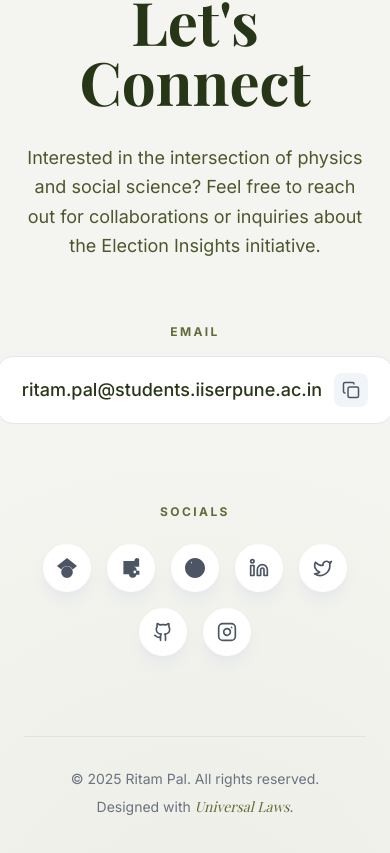
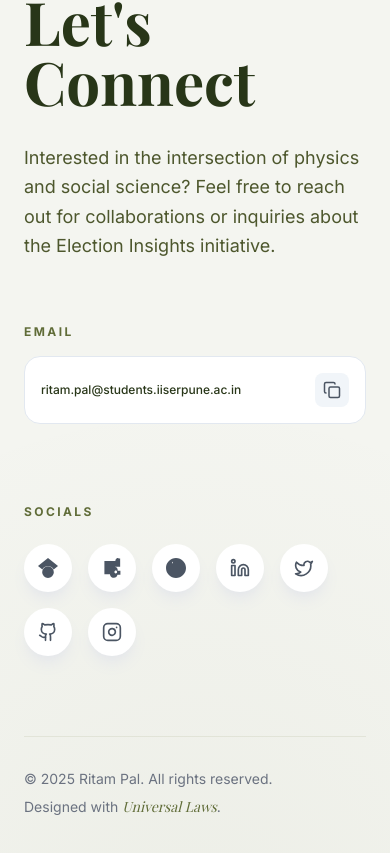
Before and after one commit to ritams/ritams.github.io, a React (Vite) app: page / in a window 390 px wide. Shown: the part 6206-7059 px from the top of the page. Built offline with nearby package versions, Linux system fonts and the light colour scheme.

Commit message:
left aligned footer.

```diff
--- a/src/App.jsx
+++ b/src/App.jsx
@@ -590,7 +590,7 @@ const Footer = ({ isDark }) => {
                 : 'bg-[radial-gradient(circle_at_50%_100%,rgba(96,108,56,0.1),transparent_50%)]'
                 }`}></div>
 
-            <div className="max-w-3xl mx-auto relative z-10 flex flex-col items-center text-center">
+            <div className="max-w-3xl mx-auto relative z-10 flex flex-col items-start text-left md:items-center md:text-center">
 
                 {/* Title */}
                 <h2 className={`text-6xl md:text-7xl font-serif font-bold mb-8 ${isDark ? 'text-[#f4f5f0]' : 'text-[#283618]'}`}>
@@ -605,14 +605,14 @@ const Footer = ({ isDark }) => {
                 </p>
 
                 {/* Email Section */}
-                <div className="w-full flex flex-col items-center gap-4 mb-20">
+                <div className="w-full flex flex-col items-start md:items-center gap-4 mb-20">
                     <span className="text-xs font-bold tracking-[0.2em] uppercase text-[#606c38]">Email</span>
 
-                    <div className={`flex items-center gap-3 px-6 py-4 rounded-2xl border transition-all ${isDark
+                    <div className={`flex items-center justify-between w-full md:w-auto gap-2 md:gap-3 px-4 md:px-6 py-4 rounded-2xl border transition-all ${isDark
                         ? 'bg-[#1a1a1a] border-[#333]'
                         : 'bg-white border-[#e2e8f0]'
                         }`}>
-                        <span className={`text-lg md:text-xl font-medium ${isDark ? 'text-gray-200' : 'text-[#283618]'}`}>
+                        <span className={`text-xs sm:text-sm md:text-xl font-medium truncate ${isDark ? 'text-gray-200' : 'text-[#283618]'}`}>
                             {email}
                         </span>
 
@@ -630,10 +630,10 @@ const Footer = ({ isDark }) => {
                 </div>
 
                 {/* Socials Section */}
-                <div className="flex flex-col items-center gap-6">
+                <div className="flex flex-col items-start md:items-center gap-6">
                     <span className="text-xs font-bold tracking-[0.2em] uppercase text-[#606c38]">Socials</span>
 
-                    <div className="flex flex-wrap justify-center gap-4">
+                    <div className="flex flex-wrap justify-start md:justify-center gap-4">
                         {socialLinks.map((link, idx) => (
                             <a
                                 key={idx}
@@ -650,7 +650,7 @@ const Footer = ({ isDark }) => {
                     </div>
                 </div>
 
-                <div className={`mt-20 pt-8 border-t w-full text-center text-sm ${isDark ? 'border-[#333] text-gray-500' : 'border-[#606c38]/10 text-gray-500'}`}>
+                <div className={`mt-20 pt-8 border-t w-full text-left md:text-center text-sm ${isDark ? 'border-[#333] text-gray-500' : 'border-[#606c38]/10 text-gray-500'}`}>
                     <p className="mb-2">&copy; {new Date().getFullYear()} Ritam Pal. All rights reserved.</p>
                     <p>Designed with <span className={`font-serif italic ${isDark ? 'text-[#a3b18a]' : 'text-[#606c38]'}`}>Universal Laws</span>.</p>
                 </div>
```
